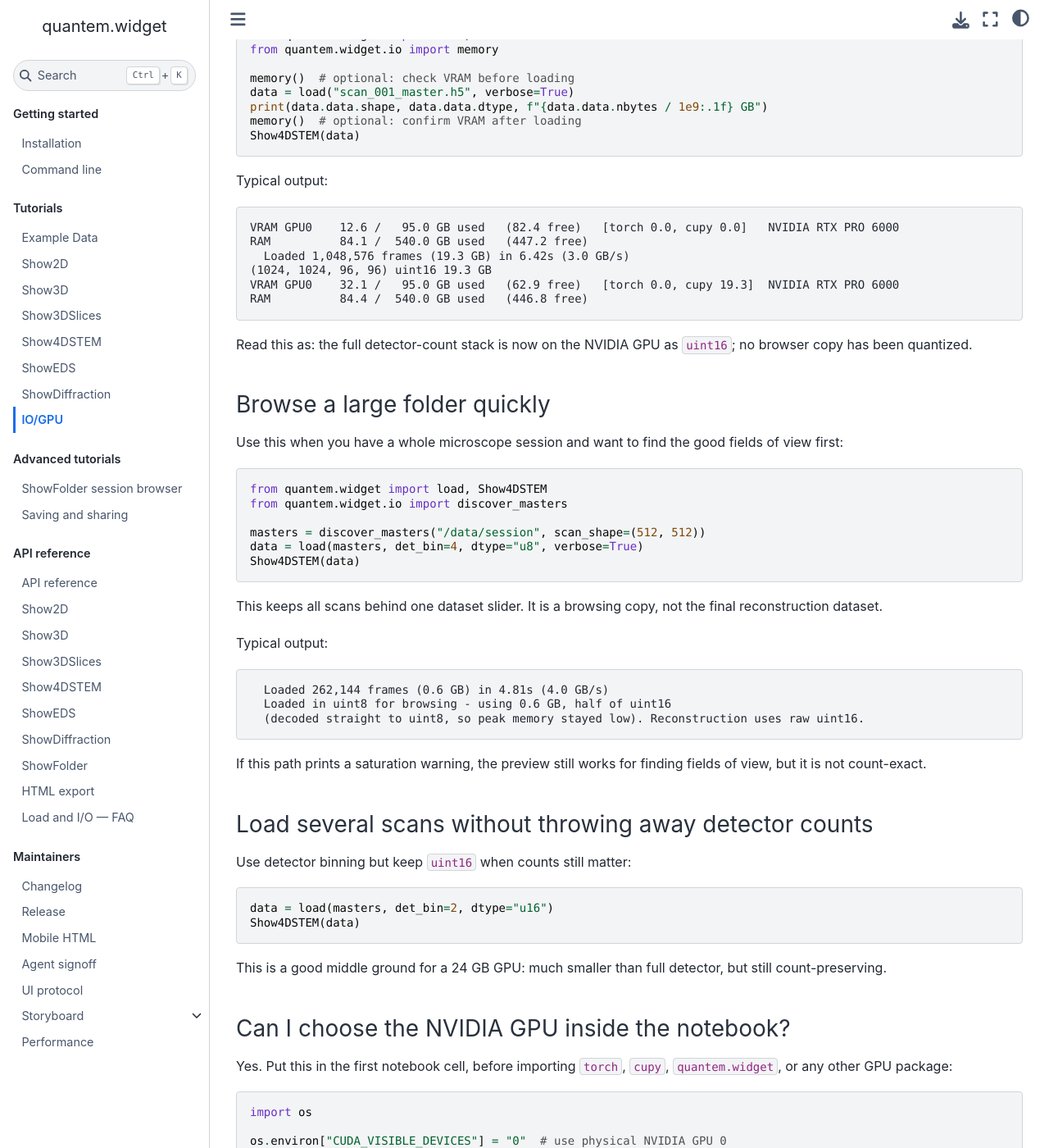
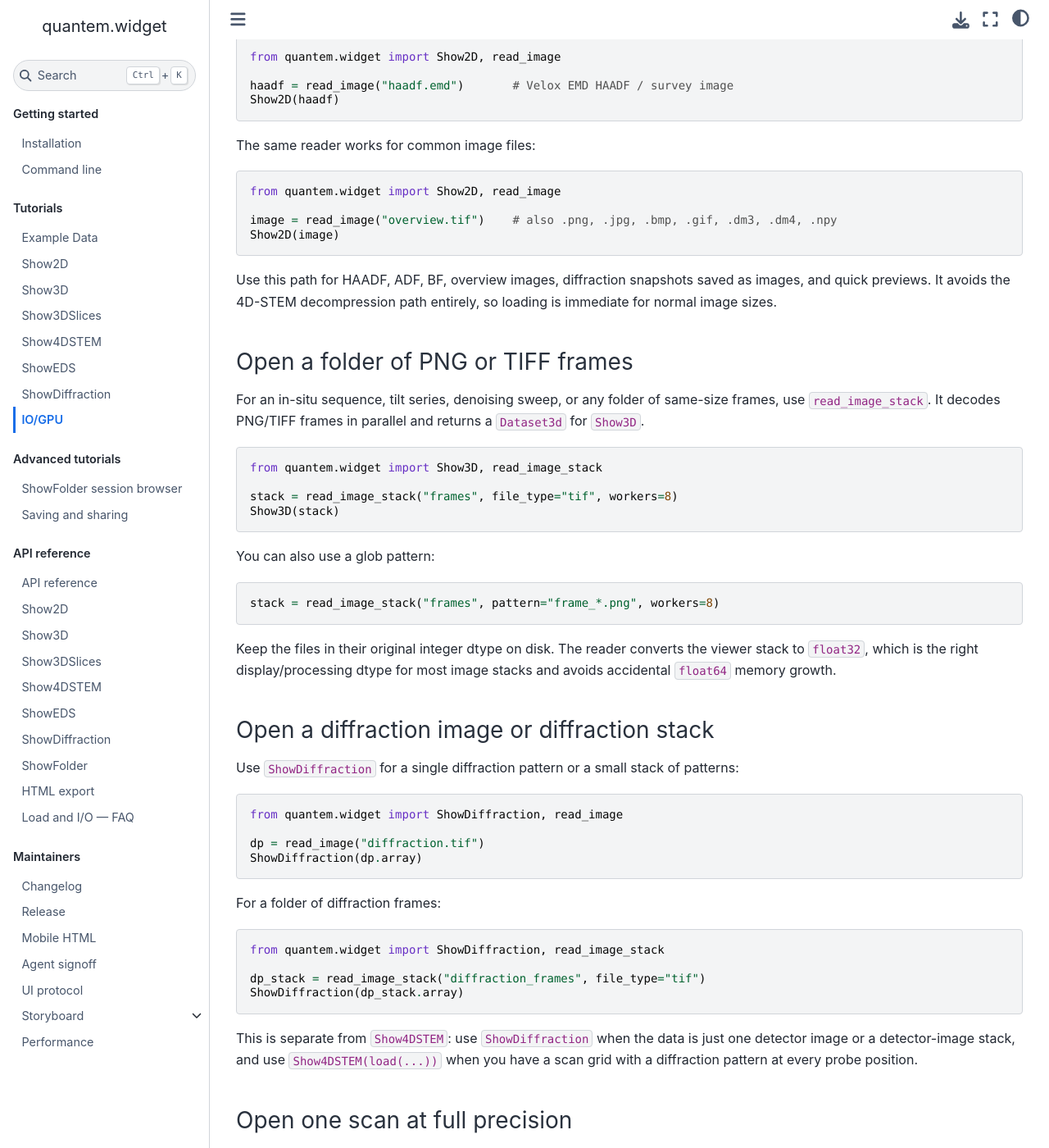
Before and after one commit to bobleesj/quantem.widget, a Jupyter Book: the page built from docs/tutorials/io_gpu.md, in a window 1280 px wide and 1400 px high, scrolled down 2420 px. Shown: the whole window at 82% size. Built offline with Jupyter Book 1.0.4 settings and Sphinx 7.4.7 and the Sphinx Book theme 1.1.4, drawn with Linux system fonts in a browser that asks for light colours; some of the changed text lies outside the part shown.

Commit message:
Improve IO GPU image loading docs

````diff
--- a/docs/tutorials/io_gpu.md
+++ b/docs/tutorials/io_gpu.md
@@ -90,6 +90,80 @@ masters = discover_masters("/data/session", scan_shape=(512, 512))
 ```
 
 ## Common use cases
+
+### Open a HAADF, EMD survey image, PNG, or TIFF
+
+Not every dataset is a 4D-STEM master file. For a single 2D microscope image,
+use `read_image`. It returns a calibrated `Dataset2d` when the file carries
+metadata, so `Show2D` can draw the scale bar automatically.
+
+```python
+from quantem.widget import Show2D, read_image
+
+haadf = read_image("haadf.emd")       # Velox EMD HAADF / survey image
+Show2D(haadf)
+```
+
+The same reader works for common image files:
+
+```python
+from quantem.widget import Show2D, read_image
+
+image = read_image("overview.tif")    # also .png, .jpg, .bmp, .gif, .dm3, .dm4, .npy
+Show2D(image)
+```
+
+Use this path for HAADF, ADF, BF, overview images, diffraction snapshots saved
+as images, and quick previews. It avoids the 4D-STEM decompression path
+entirely, so loading is immediate for normal image sizes.
+
+### Open a folder of PNG or TIFF frames
+
+For an in-situ sequence, tilt series, denoising sweep, or any folder of
+same-size frames, use `read_image_stack`. It decodes PNG/TIFF frames in parallel
+and returns a `Dataset3d` for `Show3D`.
+
+```python
+from quantem.widget import Show3D, read_image_stack
+
+stack = read_image_stack("frames", file_type="tif", workers=8)
+Show3D(stack)
+```
+
+You can also use a glob pattern:
+
+```python
+stack = read_image_stack("frames", pattern="frame_*.png", workers=8)
+```
+
+Keep the files in their original integer dtype on disk. The reader converts the
+viewer stack to `float32`, which is the right display/processing dtype for most
+image stacks and avoids accidental `float64` memory growth.
+
+### Open a diffraction image or diffraction stack
+
+Use `ShowDiffraction` for a single diffraction pattern or a small stack of
+patterns:
+
+```python
+from quantem.widget import ShowDiffraction, read_image
+
+dp = read_image("diffraction.tif")
+ShowDiffraction(dp.array)
+```
+
+For a folder of diffraction frames:
+
+```python
+from quantem.widget import ShowDiffraction, read_image_stack
+
+dp_stack = read_image_stack("diffraction_frames", file_type="tif")
+ShowDiffraction(dp_stack.array)
+```
+
+This is separate from `Show4DSTEM`: use `ShowDiffraction` when the data is just
+one detector image or a detector-image stack, and use `Show4DSTEM(load(...))`
+when you have a scan grid with a diffraction pattern at every probe position.
 
 ### Open one scan at full precision
 
@@ -353,6 +427,57 @@ print(torch.cuda.mem_get_info())  # free bytes, total bytes
 
 Use the cleanup pattern above when you are done with a large dataset.
 
+## Moving image data to Torch or CuPy
+
+Most viewers accept NumPy arrays or quantem datasets directly, so you usually do
+not need to move a PNG, TIFF, or EMD survey image to Torch just to view it. Move
+data to the GPU when you are about to run your own GPU computation.
+
+For Torch:
+
+```python
+import numpy as np
+import torch
+from quantem.widget import read_image
+
+ds = read_image("haadf.emd")
+image = np.ascontiguousarray(ds.array, dtype=np.float32)
+
+device = "cuda" if torch.cuda.is_available() else "cpu"
+image_t = torch.as_tensor(image, device=device)
+```
+
+For a large CPU array that you will reuse many times on an NVIDIA GPU:
+
+```python
+if torch.cuda.is_available():
+    image_t = torch.from_numpy(image).pin_memory().to("cuda", non_blocking=True)
+    torch.cuda.synchronize()
+```
+
+For CuPy:
+
+```python
+import cupy as cp
+
+image_gpu = cp.asarray(image)
+```
+
+Keep raw detector counts as `uint16` until you need decimal math. Convert to
+`float32` for filtering, fitting, normalization, neural networks, or display
+processing. Avoid accidental `float64`; it doubles memory with no benefit for
+normal interactive viewing.
+
+For large `.npy` files, memory-map first so Python does not copy the whole file
+before you decide what to view:
+
+```python
+import numpy as np
+
+stack = np.load("stack.npy", mmap_mode="r")
+preview = np.asarray(stack[::8], dtype=np.float32)  # explicit preview reduction
+```
+
 ## Apple Silicon workflow
 
 On a MacBook, the same API works:
````
Also changed, not shown: docs/api/io.md (+4 -3 lines), 1 other file.
